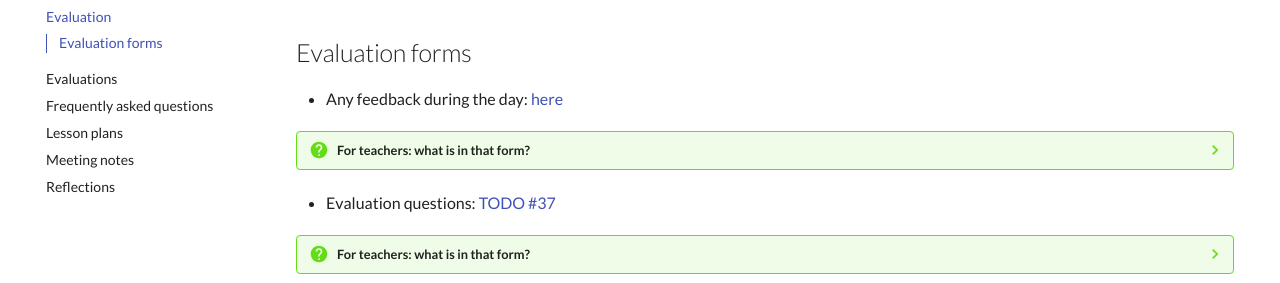
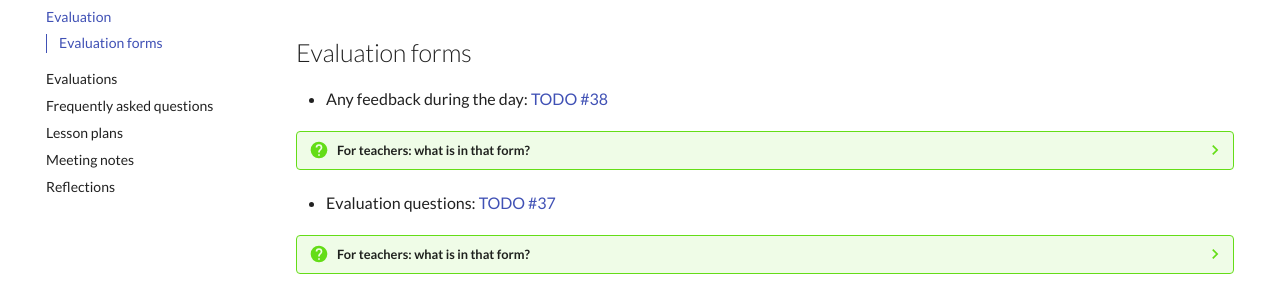
Before and after one commit to UPPMAX/naiss_file_transfer_course, an MkDocs documentation site: the page built from docs/evaluation.md, in a window 1280 px wide. Shown: the part 358-641 px from the top of the page. Built offline with MkDocs 1.6.1 and Material for MkDocs 9.7.7, drawn with Linux system fonts in a browser that asks for light colours; comment, search, counter and statistics services are not loaded.

Commit message:
Expose #38

```diff
--- a/docs/evaluation.md
+++ b/docs/evaluation.md
@@ -13,7 +13,7 @@ This is the page for evaluating the current iteration of the course.
 
 ## Evaluation forms
 
-- Any feedback during the day: [here](https://docs.google.com/forms/d/e/1FAIpQLScgTE9OoHVw-MmluWPz2ZlNKBKsKaAxw77ynGyozjxcvm1gpg/viewform?usp=header)
+- Any feedback during the day: [TODO #38](https://github.com/UPPMAX/naiss_file_transfer_course/issues/38)
 
 ???- question "For teachers: what is in that form?"
 
```
